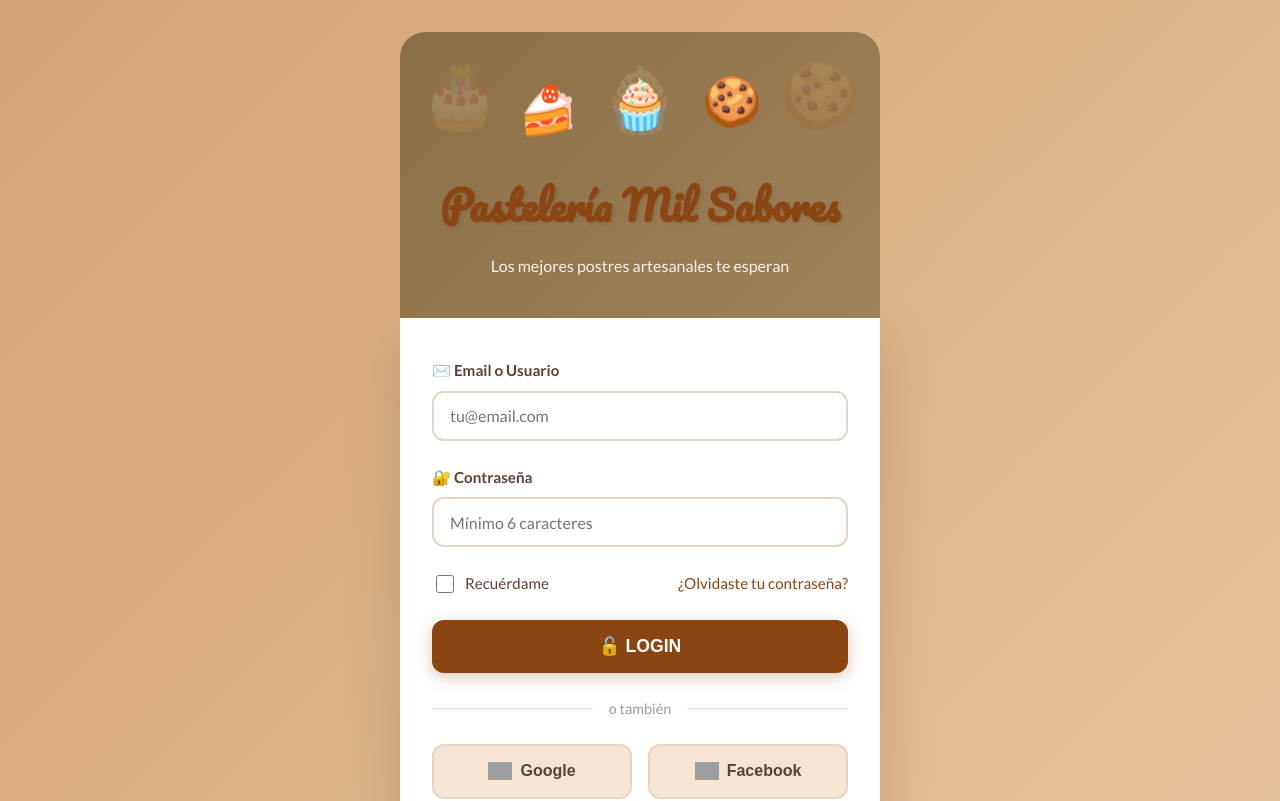
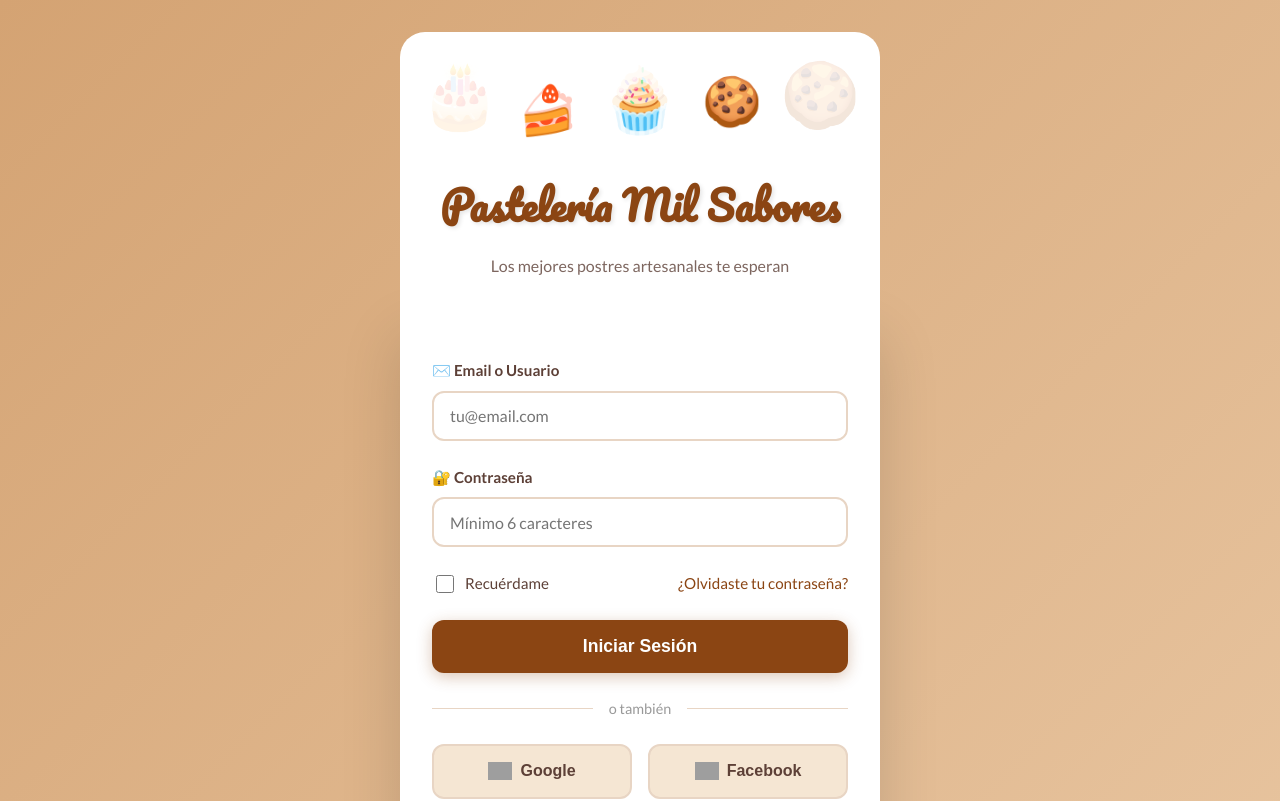
Before and after one commit to hrichasse/Panaderia-test, a React (Vite) app: page /login in a window 1280 px wide. Shown: the top 801 px of the page. Built offline with nearby package versions, Linux system fonts and the light colour scheme; no server answers; grey boxes are pictures that could not be loaded.

Commit message:
Login 2.0 mejora en interfaz

```diff
--- a/src/pages/Login.jsx
+++ b/src/pages/Login.jsx
@@ -95,7 +95,7 @@ function Login() {
       }}>
         {/* Header con decoración y título */}
         <div style={{
-          background: 'linear-gradient(135deg, #8B6F47 0%, #A0825A 100%)',
+          background: 'white',
           borderRadius: '25px 25px 0 0',
           padding: '2.5rem 2rem',
           textAlign: 'center',
@@ -156,7 +156,7 @@ function Login() {
             {isRegistering ? 'Crear Cuenta' : 'Pastelería Mil Sabores'}
           </h1>
           <p style={{
-            color: 'rgba(255,255,255,0.9)',
+            color: 'rgba(93, 64, 55, 0.8)',
             fontSize: '1rem',
             marginBottom: 0,
             fontWeight: '500'
@@ -414,7 +414,7 @@ function Login() {
                 }
               }}
             >
-              {loading ? '⏳ Procesando...' : (isRegistering ? '✨ Crear Cuenta' : '🔓 LOGIN')}
+              {loading ? '⏳ Procesando...' : (isRegistering ? '✨ Crear Cuenta' : 'Iniciar Sesión')}
             </button>
 
             {/* Separador */}
```
